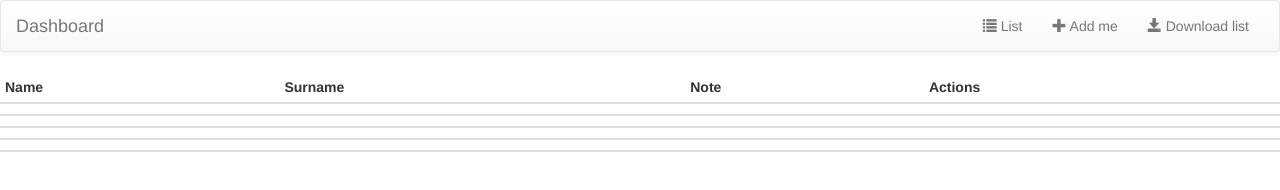
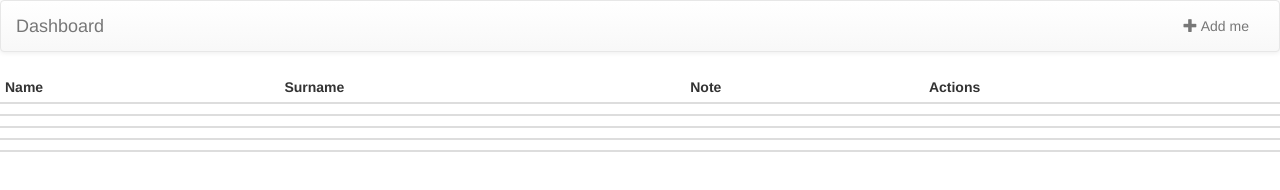
Before and after one commit to salamonrafal/ng-booktime, a plain HTML site: page index.html in a window 1280 px wide. Drawn offline with nearby package versions, Linux system fonts and the light colour scheme; no server answers.

Commit message:
hide some features

```diff
--- a/partials/directives/rs-navigation.html
+++ b/partials/directives/rs-navigation.html
@@ -12,9 +12,9 @@
         </div>
         <div class="collapse navbar-collapse" id="bs-example-navbar-collapse-1">
             <ul class="nav navbar-nav navbar-right">
-                <li><a class="ngbt-nav-item"><span class="glyphicon glyphicon-list"></span> List</a></li>
+                <!-- <li><a class="ngbt-nav-item"><span class="glyphicon glyphicon-list"></span> List</a></li> -->
                 <li><a class="ngbt-nav-item" ng-hide="vm.isUserAdded"  ng-click="vm.openFormModal()"><span class="glyphicon glyphicon-plus"></span> Add me</a></li>
-                <li><a class="ngbt-nav-item" ><span class="glyphicon glyphicon-save"></span> Download list</a></li>
+                <!-- <li><a class="ngbt-nav-item" ><span class="glyphicon glyphicon-save"></span> Download list</a></li> -->
             </ul>
         </div>
     </div>
```
